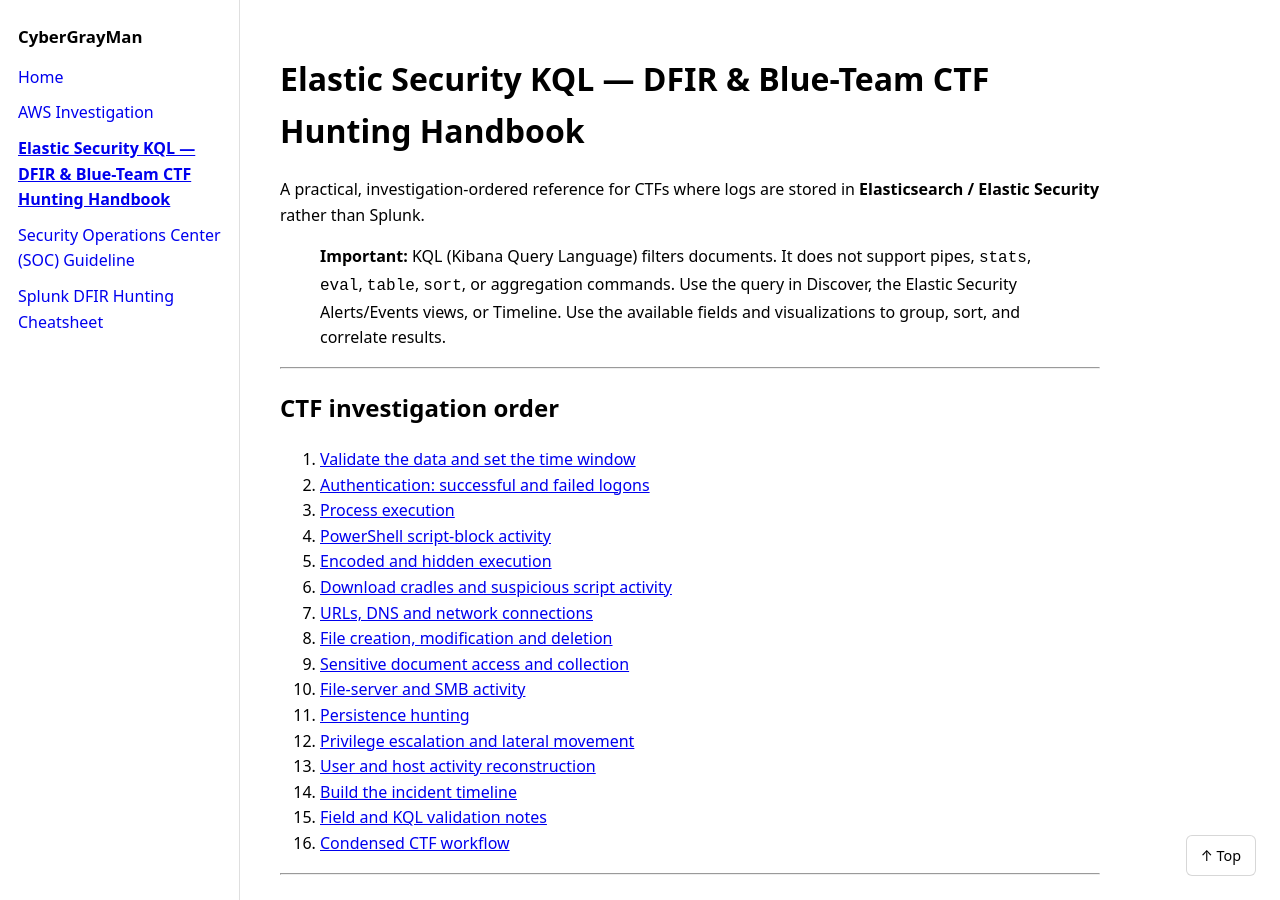
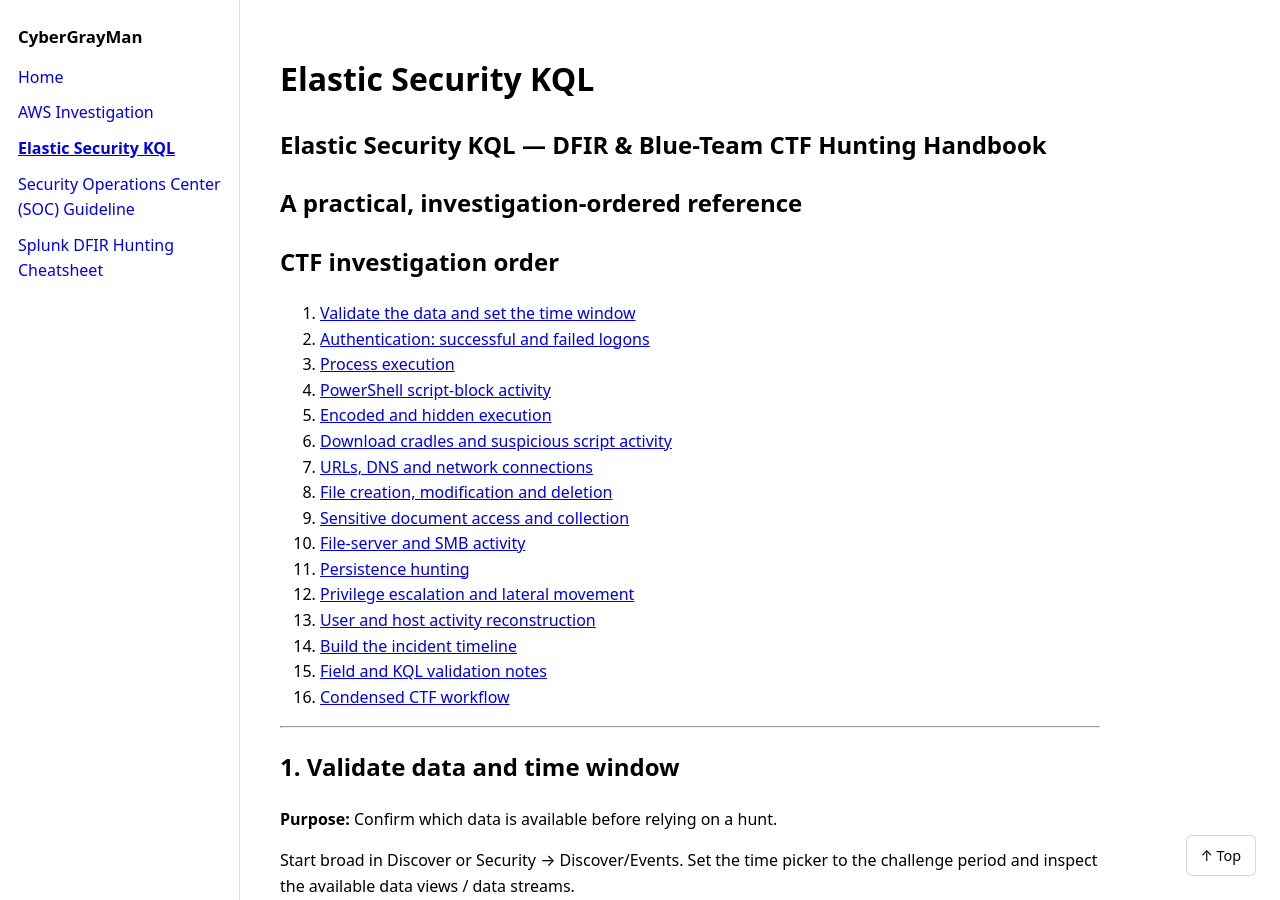
Before and after one commit to cybergrayman/md, a Jekyll site: the page built from Elastic-Security-KQL.md, in a window 1280 px wide and 900 px high. Built offline with Jekyll 4.4.1, drawn with Linux system fonts in a browser that asks for light colours; our own code applies the rules of GitHub Pages for plain Markdown files.

Commit message:
Update Elastic-Security-KQL.md

```diff
--- a/Elastic-Security-KQL.md
+++ b/Elastic-Security-KQL.md
@@ -1,13 +1,8 @@
-# Elastic Security KQL — DFIR & Blue-Team CTF Hunting Handbook
+# Elastic Security KQL
 
-A practical, investigation-ordered reference for CTFs where logs are stored in
-**Elasticsearch / Elastic Security** rather than Splunk.
+## Elastic Security KQL — DFIR & Blue-Team CTF Hunting Handbook
 
-> **Important:** KQL (Kibana Query Language) filters documents. It does not support
-> pipes, `stats`, `eval`, `table`, `sort`, or aggregation commands. Use the query
-> in Discover, the Elastic Security Alerts/Events views, or Timeline. Use the
-> available fields and visualizations to group, sort, and correlate results.
-
+A practical, investigation-ordered reference
 ---
 
 ## CTF investigation order
```
